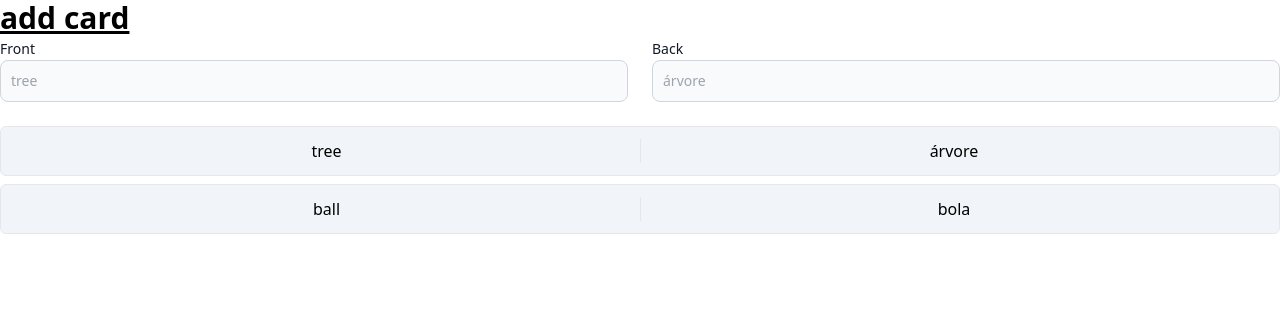
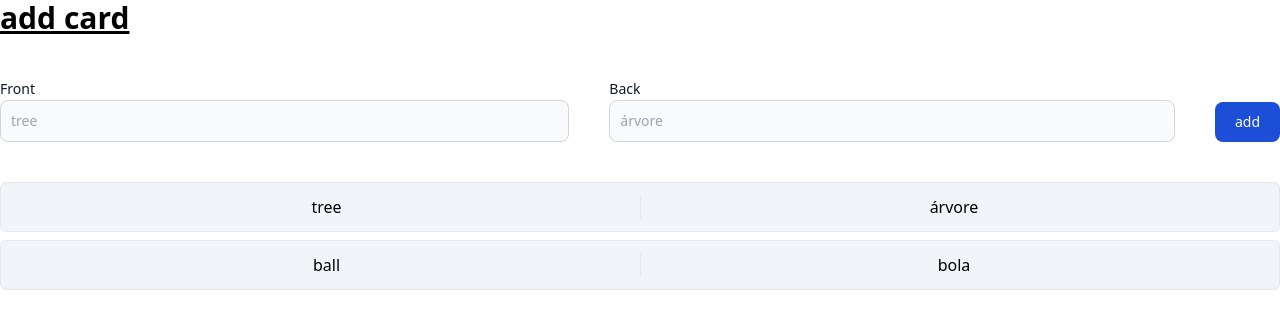
Before and after one commit to valentinlw/homepage, a Next.js app: page / in a window 1280 px wide. Shown: the top 328 px of the page. Built offline with nearby package versions, Linux system fonts and the light colour scheme.

Commit message:
submit button and input state update

```diff
--- a/pages/index.tsx
+++ b/pages/index.tsx
@@ -1,27 +1,37 @@
-import styles from '@/styles/Home.module.css'
 import { useState } from 'react'
 
 export default function Home() {
   const [cards, setCards] = useState([
-    {'front': 'tree', 'back': 'árvore'},
-    {'front': 'ball', 'back': 'bola'}
+    {front: 'tree', back: 'árvore'},
+    {front: 'ball', back: 'bola'}
   ]);
+
+  const [frontInput, setFrontInput] = useState("");
+  const [backInput, setBackInput] = useState("");
+
+  const handleAdd = (e: React.MouseEvent<HTMLButtonElement>) => {
+    e.preventDefault()
+    setCards([...cards, {front: frontInput, back: backInput}])
+    setFrontInput("")
+    setBackInput("")
+  }
 
   return (
     <div className='md:container mx-auto'>
-      <h1 className='text-3xl font-bold underline'>
+      <h1 className='text-3xl font-bold underline mb-10'>
         add card
       </h1>
-      <form>
-        <div className='grid gap-6 mb-6 md:grid-cols-2'>
-          <div>
+      <form className='mb-10'>
+        <div className='inline-flex items-end b-6 w-full space-x-10'>
+          <div className='flex-grow'>
             <label htmlFor='front' className='mb-2 text-sm text-gray-900'>Front</label>
-            <input type='text' id='front' className='bg-gray-50 border border-gray-300 text-gray-900 text-sm rounded-lg focus:ring-blue-500 focus:border-blue-500 w-full p-2.5' placeholder='tree'/>
+            <input type='text' id='front' value={frontInput} onChange={(e) => setFrontInput(e.target.value)} className='bg-gray-50 border border-gray-300 text-gray-900 text-sm rounded-lg focus:ring-blue-500 focus:border-blue-500 w-full p-2.5' placeholder='tree'/>
           </div>
-          <div>
+          <div className='flex-grow'>
             <label htmlFor='back' className='mb-2 text-sm text-gray-900'>Back</label>
-            <input type='text' id='back' className='bg-gray-50 border border-gray-300 text-gray-900 text-sm rounded-lg focus:ring-blue-500 focus:border-blue-500 w-full p-2.5' placeholder='árvore'/>
+            <input type='text' id='back' value={backInput} onChange={(e) => setBackInput(e.target.value)}className='bg-gray-50 border border-gray-300 text-gray-900 text-sm rounded-lg focus:ring-blue-500 focus:border-blue-500 w-full p-2.5' placeholder='árvore'/>
           </div>
+          <button type="submit" onClick={(e) => handleAdd(e)} className="text-white bg-blue-700 hover:bg-blue-800 focus:ring-4 h-fit focus:ring-blue-300 font-medium rounded-lg text-sm px-5 py-2.5 focus:outline-none">add</button>
         </div>
       </form>
 
```
